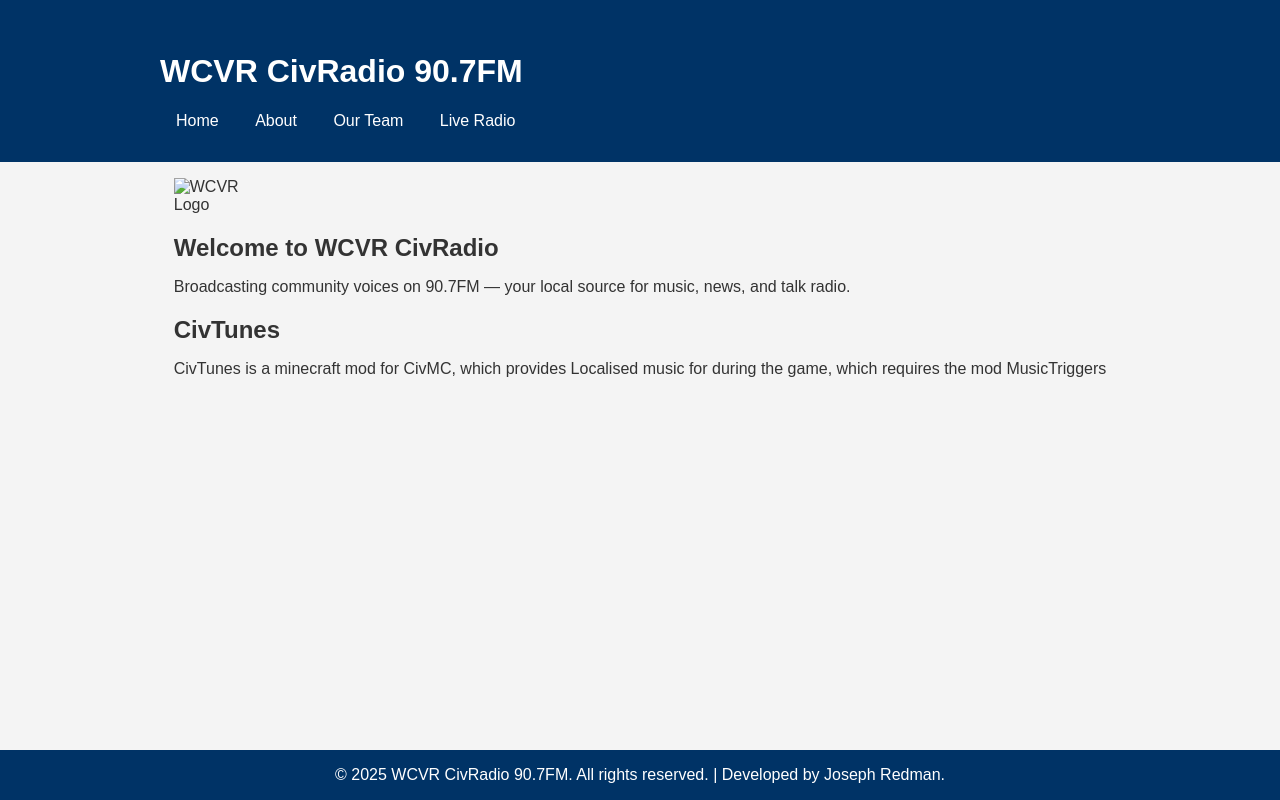
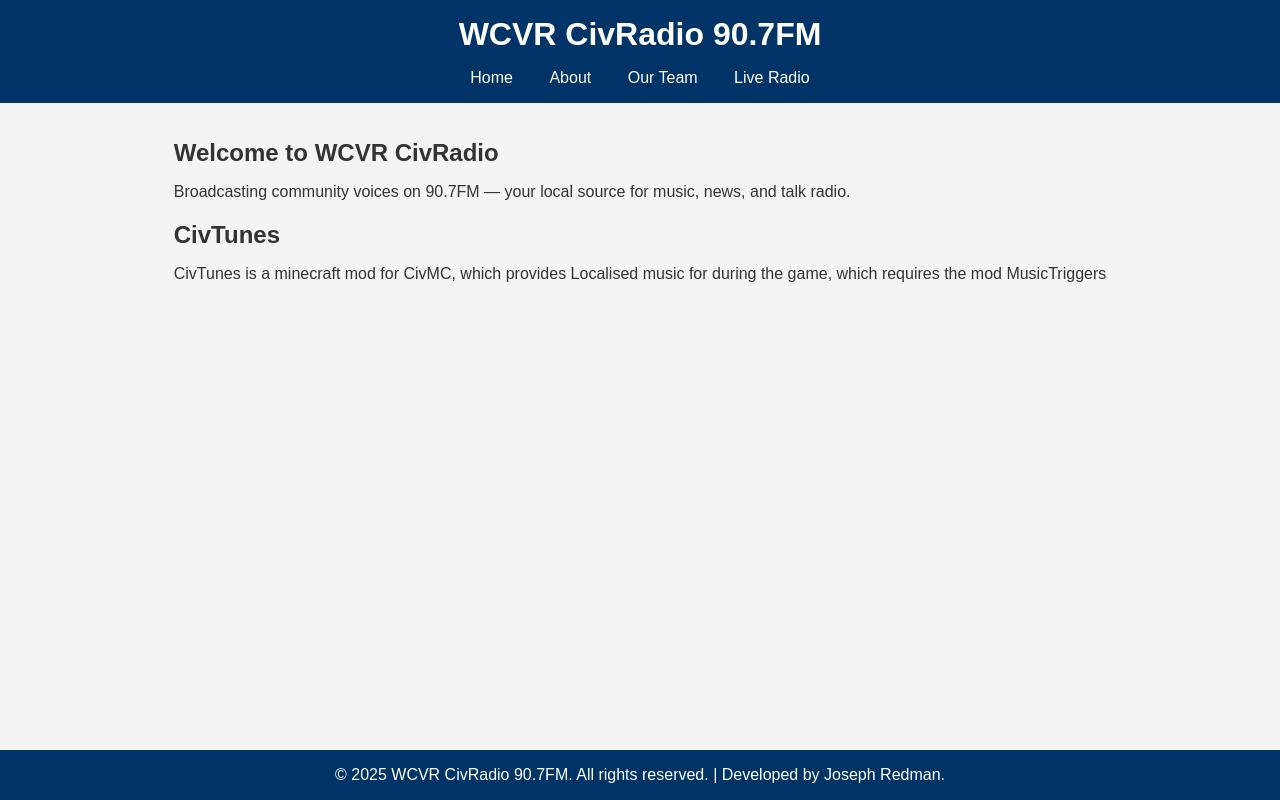
Before and after one commit to IceniaHosting/CivRadio, a plain HTML site: page index.html in a window 1280 px wide. Drawn offline with Linux system fonts and the light colour scheme.

Commit message:
Fix the header finally!

```diff
--- a/index.html
+++ b/index.html
@@ -8,6 +8,7 @@
   <link rel="icon" type="image/png" href="CivRadioLOGO.png">
 </head>
 <body>
+  <center>
   <header class="header">
     <div class="container">
       <h1>WCVR CivRadio 90.7FM</h1>
@@ -19,9 +20,10 @@
       </nav>
     </div>
   </header>
+  </center>
   <main class="container">
     <section id="home" class="page">
-      <img src="placeholder-logo.png" alt="WCVR Logo" class="logo">
+
       <h2>Welcome to WCVR CivRadio</h2>
       <p>Broadcasting community voices on 90.7FM — your local source for music, news, and talk radio.</p>
       <h2>CivTunes</h2>
--- a/styles.css
+++ b/styles.css
@@ -6,29 +6,63 @@
   background-color: #f4f4f4;
   color: #333;
 }
+
 body {
   display: flex;
   flex-direction: column;
 }
+
 .header {
   background-color: #003366;
   color: white;
-  padding: 1em;
+  padding: 1em 0;
 }
+
+.header .container {
+  max-width: 960px;
+  margin: 0 auto;
+  padding: 0 1em;
+  display: flex;
+  align-items: center;
+  justify-content: space-between;
+  flex-wrap: wrap;
+}
+
+.header h1 {
+  margin: 0;
+  flex: 1;
+}
+
+.logo {
+  width: 100px;
+  margin-left: 1em;
+  margin-bottom: 0;
+  order: 2; /* ensures image is on the right */
+}
+
+nav {
+  width: 100%;
+  margin-top: 1em;
+  text-align: center;
+}
+
+nav a {
+  color: white;
+  margin: 0 1em;
+  text-decoration: none;
+}
+
+nav a:hover {
+  text-decoration: underline;
+}
+
 .container {
   max-width: 960px;
   margin: 0 auto;
   padding: 1em;
   flex: 1;
 }
-nav a {
-  color: white;
-  margin: 0 1em;
-  text-decoration: none;
-}
-nav a:hover {
-  text-decoration: underline;
-}
+
 .footer {
   background-color: #003366;
   color: white;
@@ -36,15 +70,12 @@
   padding: 1em;
   margin-top: auto;
 }
-.logo {
-  width: 100px;
-  display: block;
-  margin-bottom: 1em;
-}
+
 .page h2 {
   font-size: 1.5em;
   margin-bottom: 0.5em;
 }
+
 .page ul {
   list-style: none;
   padding-left: 0;
```
Also changed, not shown: about.html (+2 -0 lines), stream.html (+2 -0 lines), team.html (+2 -0 lines).
